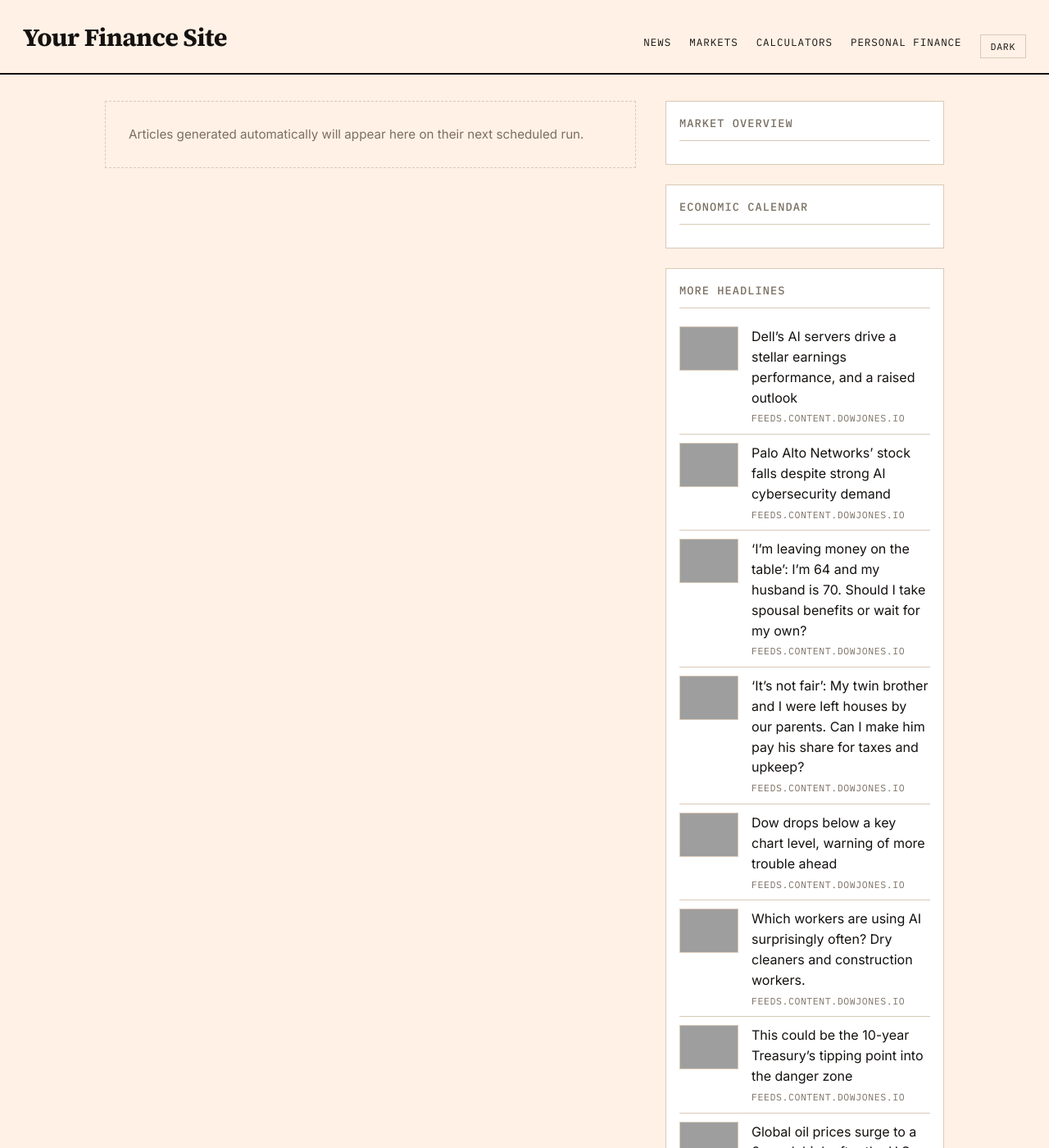
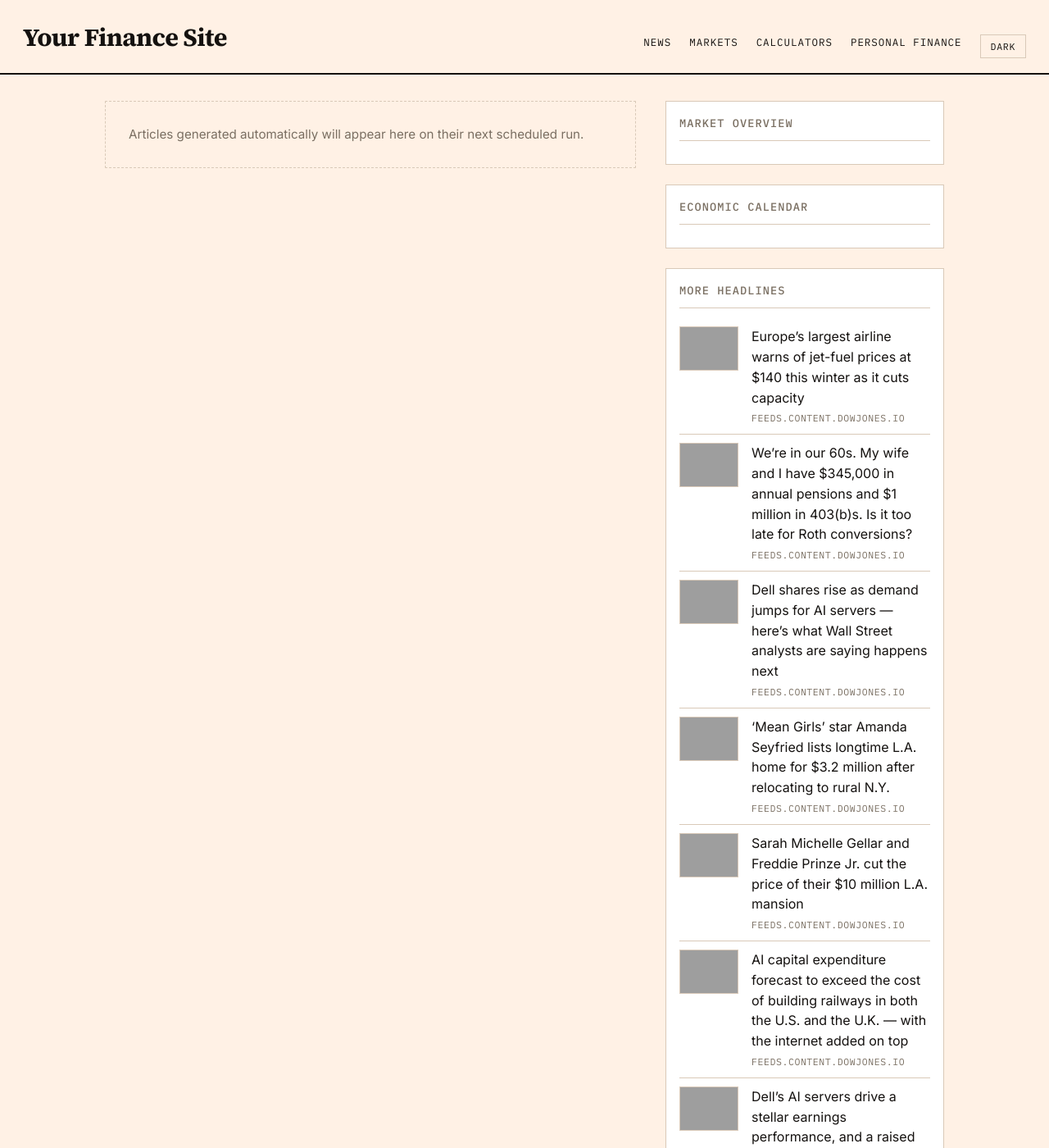
Before and after one commit to GlobTechCo/globtechco.github.io, a Jekyll site: the page built from index.html, in a window 1280 px wide and 1400 px high, cut to the strip 0-1400 px from the top of the window. Shown: the whole strip at 82% size. Built offline with Jekyll 4.4.1, drawn with Linux system fonts in a browser that asks for light colours; a script that is not in the unit is left out; the list of posts is cut into pages by our own code; some of the changed text lies outside the part shown; grey boxes are pictures that could not be loaded.

Commit message:
Auto-content update 2026-09-02

```diff
--- a/_data/aggregator.yml
+++ b/_data/aggregator.yml
@@ -1,3 +1,33 @@
+- title: "Europe\u2019s largest airline warns of jet-fuel prices at $140 this winter as it cuts capacity"
+  link: "https://www.marketwatch.com/story/europes-largest-airline-warns-of-jet-fuel-prices-at-140-this-winter-as-it-cuts-capacity-ba7821a9?mod=mw_rss_topstories"
+  source: "feeds.content.dowjones.io"
+  pubdate: "Wed, 02 Sep 2026 09:36:00 GMT"
+  image: "https://images.mktw.net/im-253188"
+- title: "We\u2019re in our 60s. My wife and I have $345,000 in annual pensions and $1 million in 403(b)s. Is it too late for Roth conversions?"
+  link: "https://www.marketwatch.com/story/were-in-our-60s-my-wife-and-i-have-345-000-in-annual-pensions-and-1-million-in-403-b-s-is-it-too-late-for-roth-conversions-5df35d42?mod=mw_rss_topstories"
+  source: "feeds.content.dowjones.io"
+  pubdate: "Wed, 02 Sep 2026 09:15:00 GMT"
+  image: "https://images.mktw.net/im-73906186"
+- title: "Dell shares rise as demand jumps for AI servers \u2014 here\u2019s what Wall Street analysts are saying happens next"
+  link: "https://www.marketwatch.com/story/dell-shares-rise-as-demand-jumps-for-ai-servers-heres-what-wall-street-analysts-are-saying-happens-next-ca2184ca?mod=mw_rss_topstories"
+  source: "feeds.content.dowjones.io"
+  pubdate: "Wed, 02 Sep 2026 09:03:00 GMT"
+  image: "https://images.mktw.net/im-93778378"
+- title: "\u2018Mean Girls\u2019 star Amanda Seyfried lists longtime L.A. home for $3.2 million after relocating to rural N.Y."
+  link: "https://www.marketwatch.com/story/mean-girls-star-amanda-seyfried-lists-longtime-l-a-home-for-3-2-million-after-relocating-to-rural-n-y-f86667ff?mod=mw_rss_topstories"
+  source: "feeds.content.dowjones.io"
+  pubdate: "Wed, 02 Sep 2026 09:02:00 GMT"
+  image: "https://images.mktw.net/im-65407992"
+- title: "Sarah Michelle Gellar and Freddie Prinze Jr. cut the price of their $10 million L.A. mansion"
+  link: "https://www.marketwatch.com/story/sarah-michelle-gellar-and-freddie-prinze-jr-cut-the-price-of-their-10-million-l-a-mansion-c4adbd1c?mod=mw_rss_topstories"
+  source: "feeds.content.dowjones.io"
+  pubdate: "Wed, 02 Sep 2026 08:58:00 GMT"
+  image: "https://images.mktw.net/im-43962828"
+- title: "AI capital expenditure forecast to exceed the cost of building railways in both the U.S. and the U.K. \u2014 with the internet added on top"
+  link: "https://www.marketwatch.com/story/ai-capital-expenditure-forecasted-to-exceed-the-cost-of-building-railways-in-both-the-u-s-and-the-u-k-with-the-internet-added-on-top-765b927f?mod=mw_rss_topstories"
+  source: "feeds.content.dowjones.io"
+  pubdate: "Wed, 02 Sep 2026 06:36:00 GMT"
+  image: "https://images.mktw.net/im-731283"
 - title: "Dell\u2019s AI servers drive a stellar earnings performance, and a raised outlook"
   link: "https://www.marketwatch.com/story/dells-ai-servers-drive-a-stellar-earnings-performance-and-a-raised-outlook-86476ace?mod=mw_rss_topstories"
   source: "feeds.content.dowjones.io"
@@ -18,33 +48,3 @@
   source: "feeds.content.dowjones.io"
   pubdate: "Tue, 01 Sep 2026 23:15:00 GMT"
   image: "https://images.mktw.net/im-72390289"
-- title: "Dow drops below a key chart level, warning of more trouble ahead"
-  link: "https://www.marketwatch.com/story/dow-drops-below-a-key-chart-level-warning-of-more-trouble-ahead-ec3eb664?mod=mw_rss_topstories"
-  source: "feeds.content.dowjones.io"
-  pubdate: "Tue, 01 Sep 2026 21:56:00 GMT"
-  image: "https://images.mktw.net/im-08604167"
-- title: "Which workers are using AI surprisingly often? Dry cleaners and construction workers."
-  link: "https://www.marketwatch.com/story/which-workers-are-using-ai-surprisingly-often-dry-cleaners-and-construction-workers-b0ea5655?mod=mw_rss_topstories"
-  source: "feeds.content.dowjones.io"
-  pubdate: "Tue, 01 Sep 2026 21:02:00 GMT"
-  image: "https://images.mktw.net/im-61045848"
-- title: "This could be the 10-year Treasury\u2019s tipping point into the danger zone"
-  link: "https://www.marketwatch.com/story/this-could-be-the-10-year-treasurys-tipping-point-into-the-danger-zone-891cd45d?mod=mw_rss_topstories"
-  source: "feeds.content.dowjones.io"
-  pubdate: "Tue, 01 Sep 2026 20:36:00 GMT"
-  image: "https://images.mktw.net/im-78245009"
-- title: "Global oil prices surge to a 6-week high after the U.S. strikes Iran in Hormuz"
-  link: "https://www.marketwatch.com/story/global-oil-prices-extend-move-over-90-after-report-of-two-tankers-struck-in-hormuz-0effd708?mod=mw_rss_topstories"
-  source: "feeds.content.dowjones.io"
-  pubdate: "Tue, 01 Sep 2026 20:13:00 GMT"
-  image: "https://images.mktw.net/im-69068722"
-- title: "How these homeowners pulled off buying a house in their early 20s"
-  link: "https://www.marketwatch.com/story/how-these-homeowners-pulled-off-buying-a-house-in-their-early-20s-7b2baf84?mod=mw_rss_topstories"
-  source: "feeds.content.dowjones.io"
-  pubdate: "Tue, 01 Sep 2026 20:03:00 GMT"
-  image: "https://images.mktw.net/im-84214823"
-- title: "\u2018I feel shoehorned\u2019: My father funded my $800,000 Roth IRA. Does that give him the right to say how I invest it?"
-  link: "https://www.marketwatch.com/story/i-feel-shoehorned-my-father-funded-my-800-000-roth-ira-does-that-give-him-the-right-to-say-how-i-invest-it-7b1e3ab3?mod=mw_rss_topstories"
-  source: "feeds.content.dowjones.io"
-  pubdate: "Tue, 01 Sep 2026 19:30:00 GMT"
-  image: "https://images.mktw.net/im-48497737"
```
